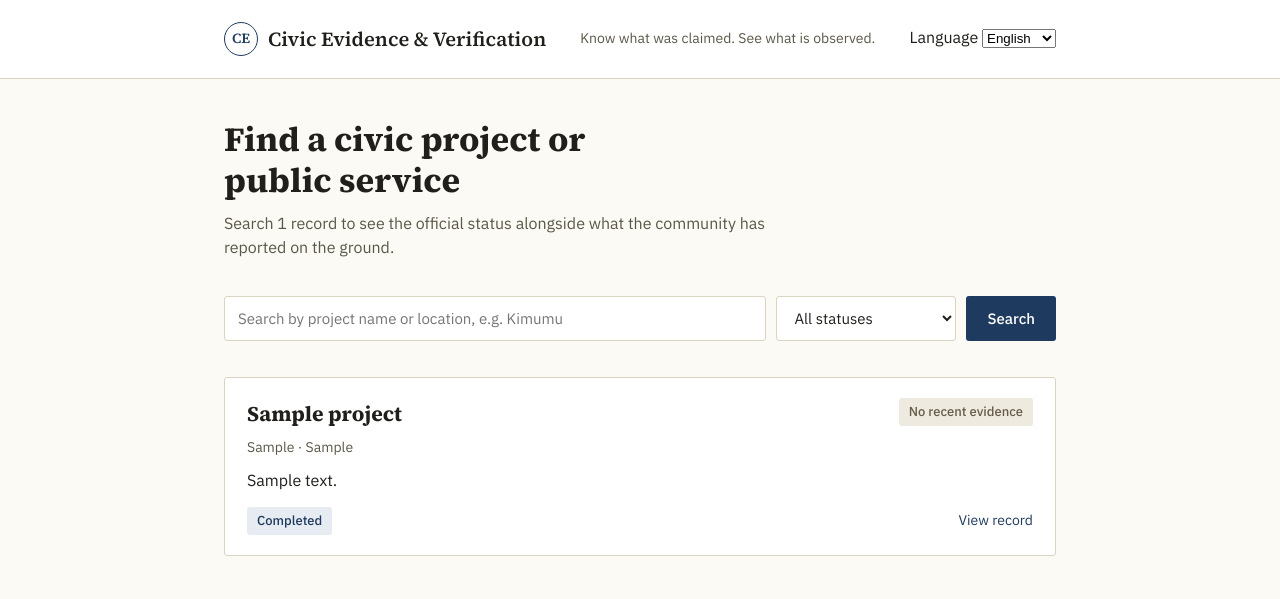
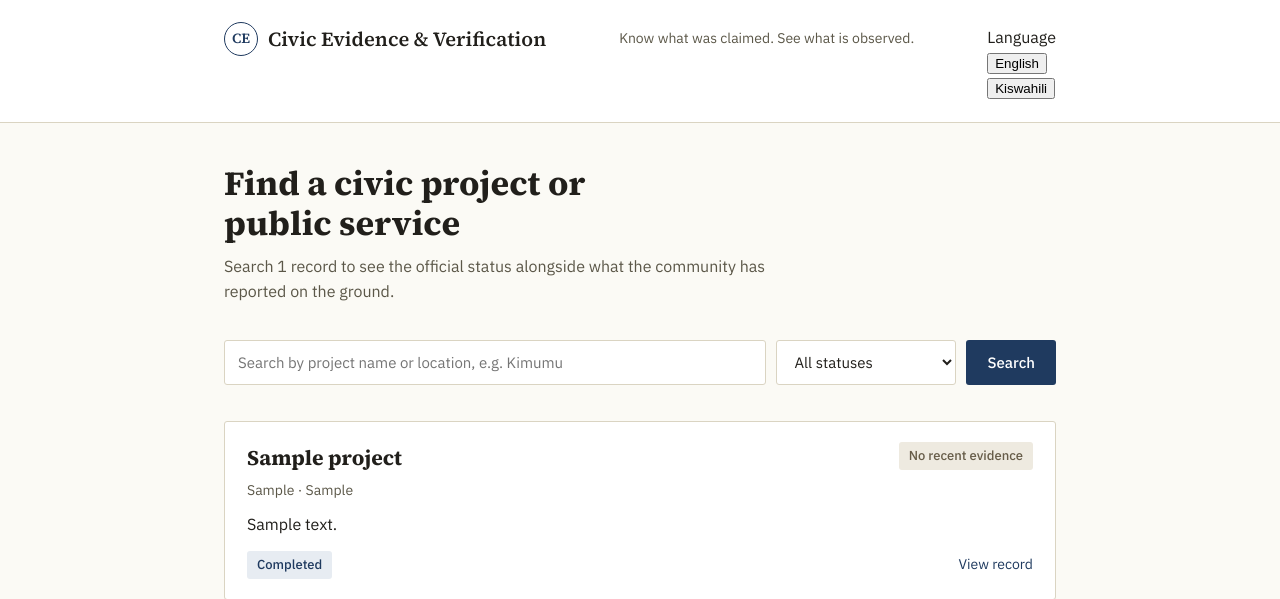
Before and after one commit to wilfex81/civic-evidence, a Django app: page /en/ in a window 1280 px wide. Shown: the top 599 px of the page. Run offline with Django 5.2, Linux system fonts and the light colour scheme; tables that the repository leaves empty hold one stand-in row (values such as "Sample post").

Commit message:
refactor: Refactor language selection form to use buttons for improved accessibility and user experience

```diff
--- a/evidence/templates/evidence/base.html
+++ b/evidence/templates/evidence/base.html
@@ -18,17 +18,18 @@
         <span class="wordmark__text">{% translate "Civic Evidence & Verification" %}</span>
       </a>
       <p class="site-header__tagline">{% translate "Know what was claimed. See what is observed." %}</p>
-      <form method="post" action="{% url 'set_language' %}" class="language-form">
-        {% csrf_token %}
-        <input type="hidden" name="next" value="{{ request.path }}">
-        <label for="language-select">{% translate "Language" %}</label>
-        <select id="language-select" name="language" onchange="this.form.submit()">
-          {% get_available_languages as available_languages %}
-          {% for code, name in available_languages %}
-            <option value="{{ code }}"{% if code == LANGUAGE_CODE %} selected{% endif %}>{{ name }}</option>
-          {% endfor %}
-        </select>
-      </form>
+      <nav class="language-form" aria-label="{% translate 'Language' %}">
+        <span>{% translate "Language" %}</span>
+        {% get_available_languages as available_languages %}
+        {% for code, name in available_languages %}
+          <form method="post" action="{% url 'set_language' %}">
+            {% csrf_token %}
+            <input type="hidden" name="language" value="{{ code }}">
+            <input type="hidden" name="next" value="{% if code == 'en' %}/en/{% else %}/sw/{% endif %}">
+            <button type="submit"{% if code == LANGUAGE_CODE %} aria-current="true"{% endif %}>{{ name }}</button>
+          </form>
+        {% endfor %}
+      </nav>
     </div>
   </header>
 
```
